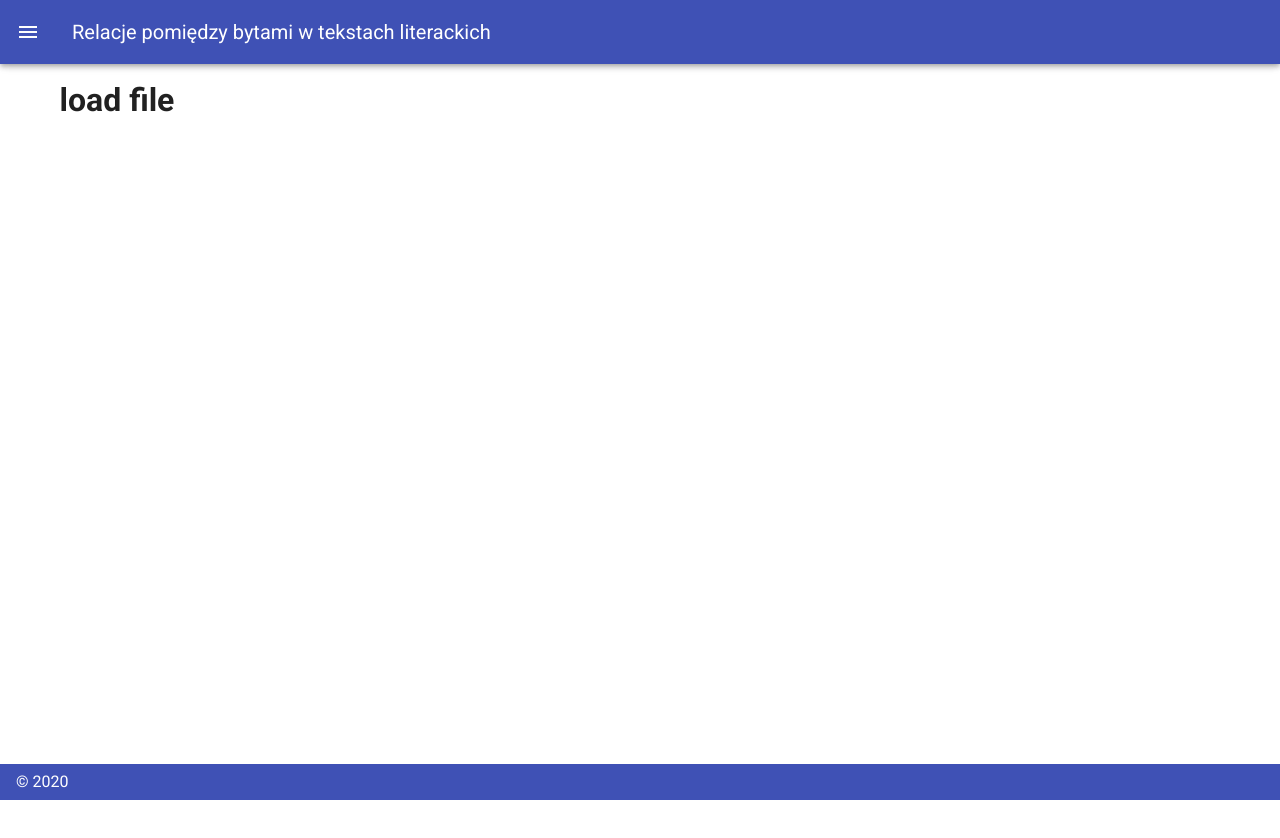
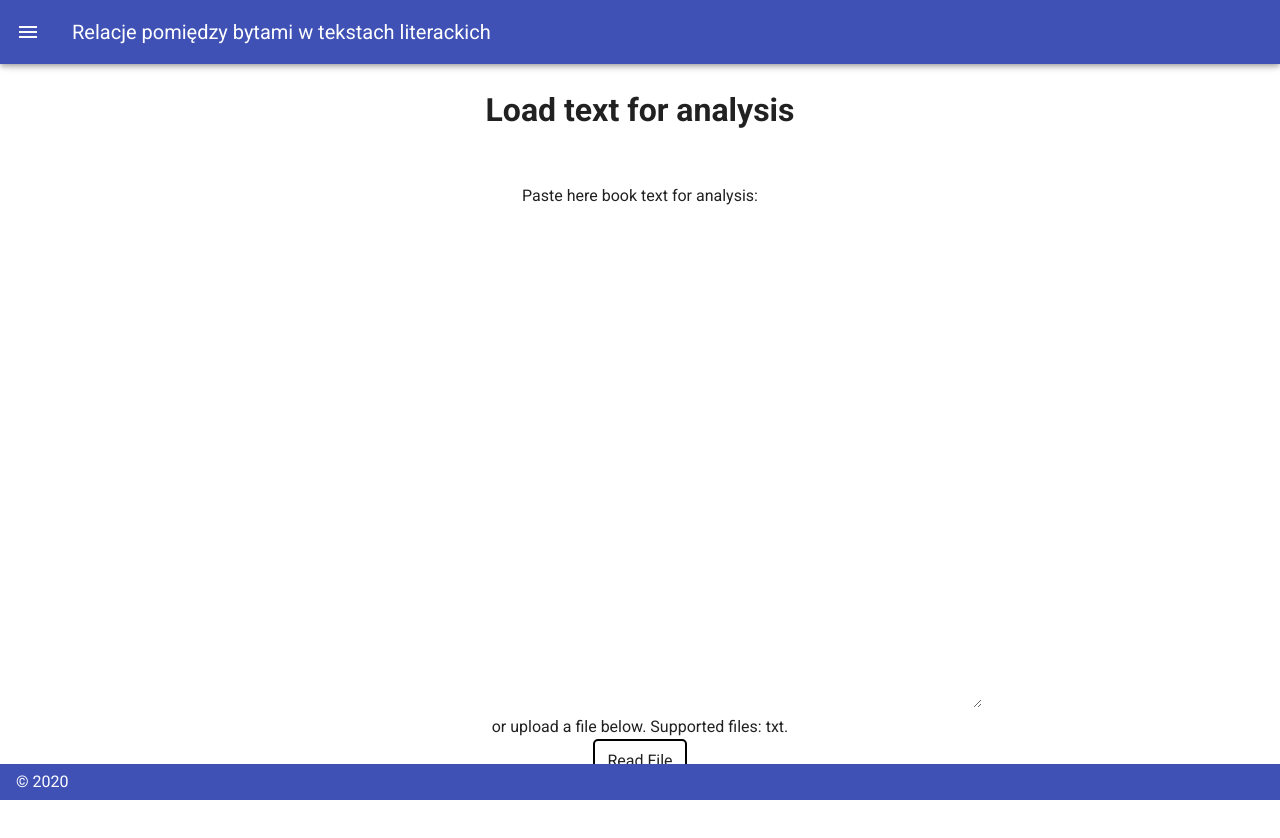
Before and after one commit to baatochan/BookRelationsScanner, a Vue app in the folder client/: page /load-file in a window 1280 px wide. Shown: the top 838 px of the page. Before the commit the page ends 800 px from the top, so only its background shows below. Built offline with nearby package versions, Linux system fonts and the light colour scheme.

Commit message:
Add support for loading text from txt files

```diff
--- a/client/src/pages/LoadFile.vue
+++ b/client/src/pages/LoadFile.vue
@@ -1,9 +1,71 @@
 <template>
-  <div>
-    <h1>load file</h1>
-  </div>
+	<div id="load-file">
+		<h1>Load text for analysis</h1>
+
+		<form id="textinput-form">
+			<p><label for="textinput-textarea">Paste here book text for analysis:</label></p>
+			<textarea id="textinput-textarea" rows="10" v-model="text"></textarea>
+			<p><label for="textinput-file">or upload a file below. Supported files: txt.</label></p>
+			<label id="text-reader">
+				Read File
+				<input id="textinput-file" type="file" @change="loadTextFromFile">
+			</label>
+
+			<!--TODO: add button for sending form-->
+		</form>
+	</div>
 </template>
 
 <script>
-export default {};
+export default{
+	data: () => ({ text: "" }),
+	methods: {
+		loadTextFromFile(ev) {
+			const file = ev.target.files[0];
+			const reader = new FileReader();
+
+			reader.onload = e => this.text = e.target.result;
+			reader.readAsText(file);
+		}
+	}
+}
 </script>
+
+<style>
+#load-file {
+	text-align: center;
+	padding: 10px;
+}
+
+#load-file p {
+	margin-bottom: 0;
+}
+
+#textinput-form {
+	margin-top: 50px;
+}
+
+#textinput-textarea {
+	width: 60%;
+	height: 500px;
+}
+
+#text-reader {
+	position: relative;
+	overflow: hidden;
+	display: inline-block;
+
+	/* Fancy button style 😎 */
+	border: 2px solid black;
+	border-radius: 5px;
+	padding: 8px 12px;
+	cursor: pointer;
+}
+#text-reader input {
+	position: absolute;
+	top: 0;
+	left: 0;
+	z-index: -1;
+	opacity: 0;
+}
+</style>
```
